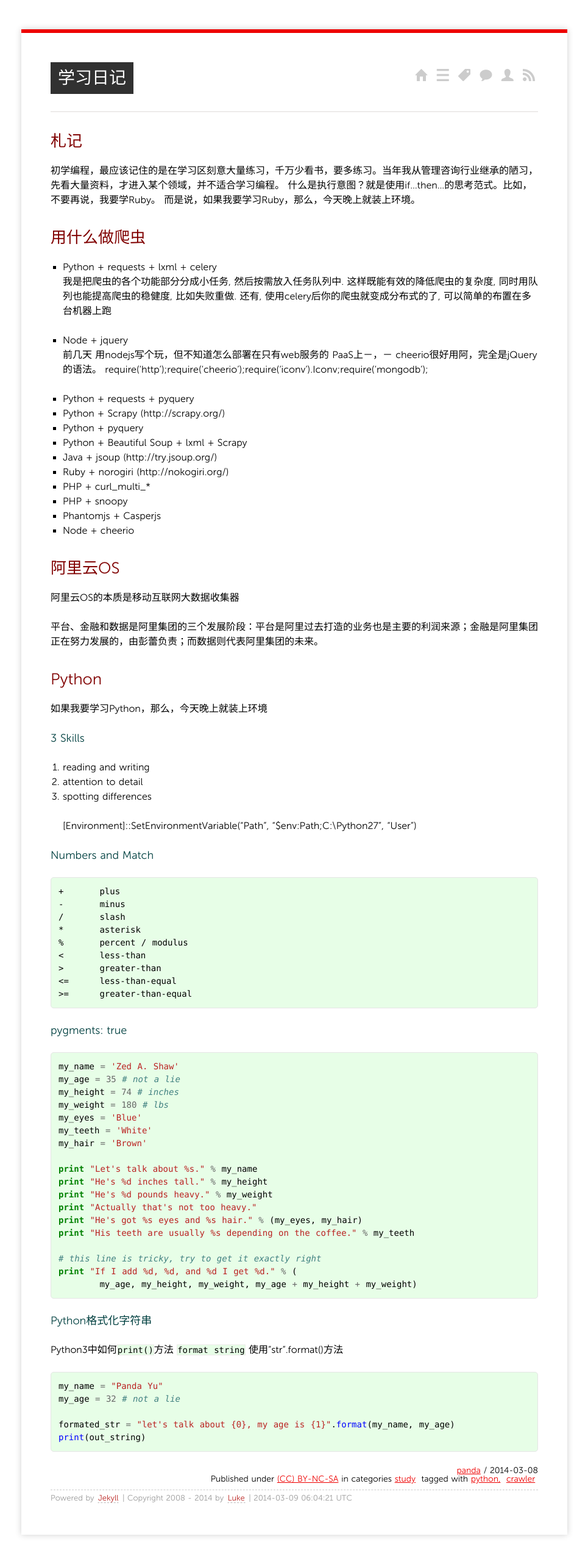
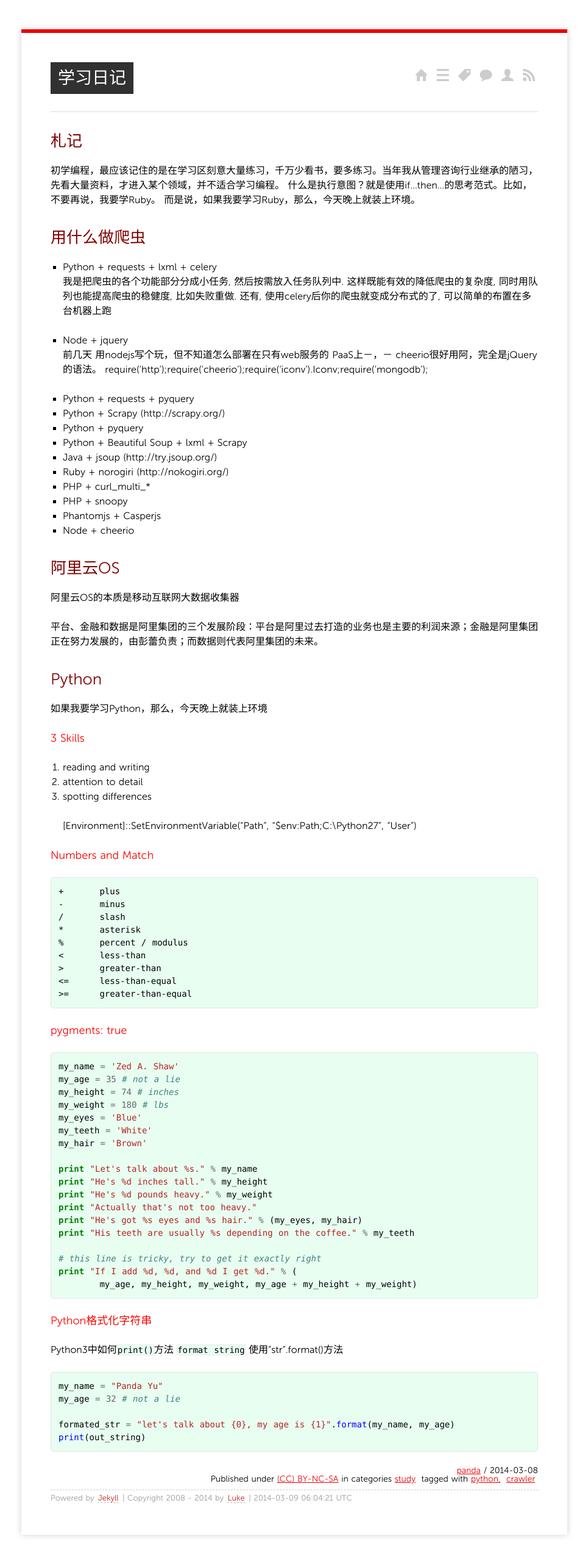
Before and after one commit to yujialive/yujialive.github.io, a Jekyll site: the page built from _posts/2014/2014-03-08-daily-notes.md, in a window 1280 px wide. Shown: the whole page at 61% size, without its empty margins (157-1122 px from the left). Built offline with Jekyll 4.4.1, drawn with Linux system fonts in a browser that asks for light colours; Markdown is read by kramdown in place of the engine named in the settings; comment, search, counter and statistics services are not loaded.

Commit message:
daily updates

```diff
--- a/media/css/screen.css
+++ b/media/css/screen.css
@@ -99,7 +99,7 @@ h2 i {
 	color: #ccc;
 }
 h3 {
-    color: #004040;
+    color: red;
     font-size: 18px;
     line-height: 24px;
 }
@@ -134,13 +134,13 @@ pre {
     padding: 12px;
     margin: 0 0 24px;
     line-height: 1.5em;
-	background: #E7FEE7;
+	background: #E7FEF1;
 }
 p code {
     font-family: Menlo, Consolas, "Courier New", Courier, "Liberation Mono", monospace;
     font-size: 14px;
     border: 1px solid #edebea;
-    background: #E7FEE7;
+    background: #E7FEF1;
 }
 hr {
     border: 0;
```
